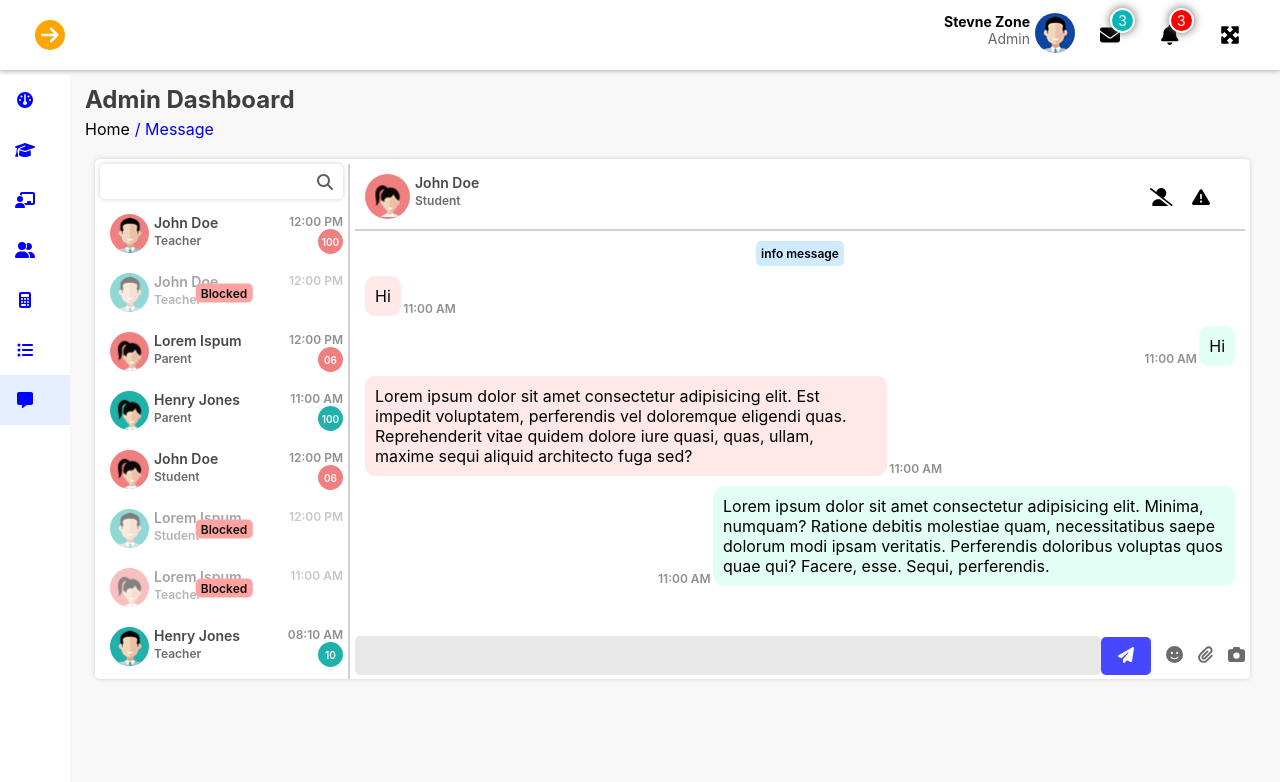
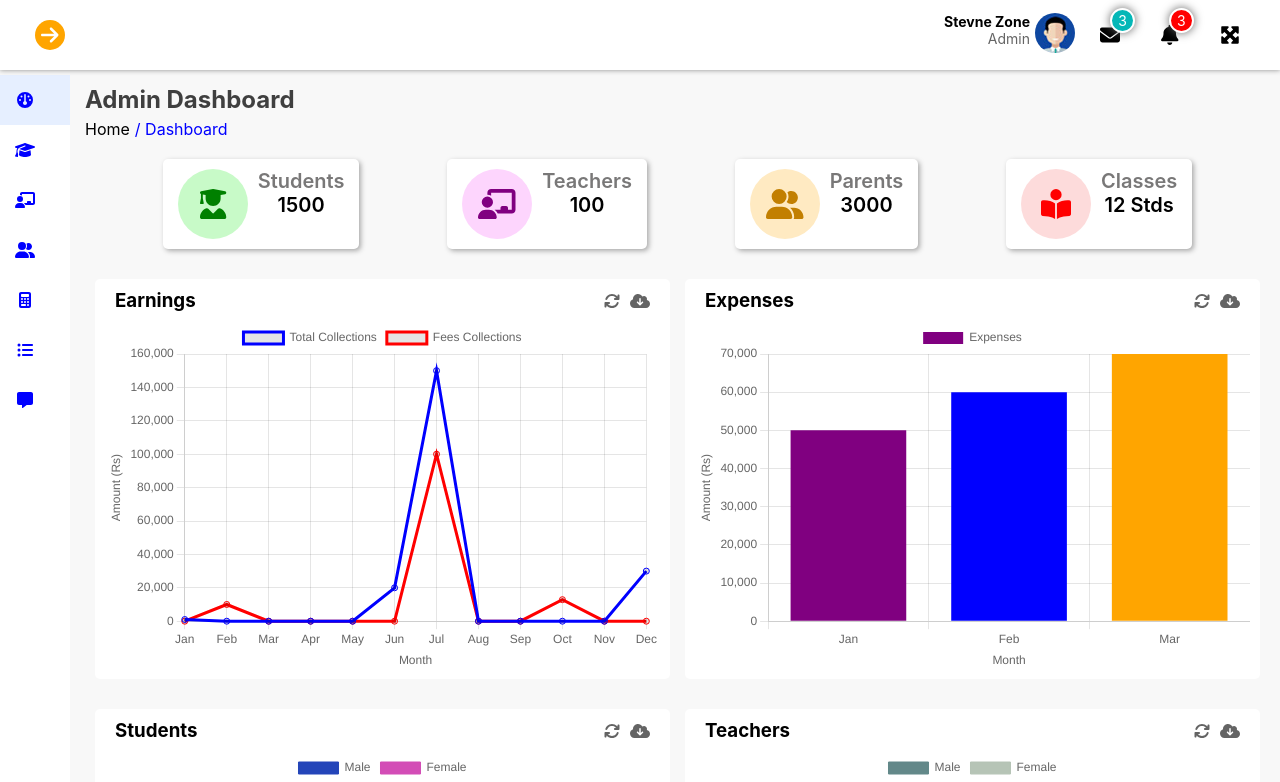
Before and after one commit to Vinoth82003/school_frontend, a React (Create React App) app: page / in a window 1280 px wide. Shown: the top 782 px of the page. Built offline with nearby package versions, Linux system fonts and the light colour scheme.

Commit message:
setting the App to the dashboard

```diff
--- a/src/App.js
+++ b/src/App.js
@@ -11,9 +11,9 @@ function App() {
   const [isStudent, setStudent] = useState(false);
   const [isTeacher, setTeacher] = useState(false);
   const [isParent, setParent] = useState(false);
-  const [currentClick, setCurrentClick] = useState(["message"]);
-  const [activeBar, setactiveBar] = useState("message");
-  const [currentPath, setCurrentPath] = useState(["message"]);
+  const [currentClick, setCurrentClick] = useState(["dashboard"]);
+  const [activeBar, setactiveBar] = useState("dashboard");
+  const [currentPath, setCurrentPath] = useState(["dashboard"]);
   const value = {
     isSidebar,
     setSidebar,
```
